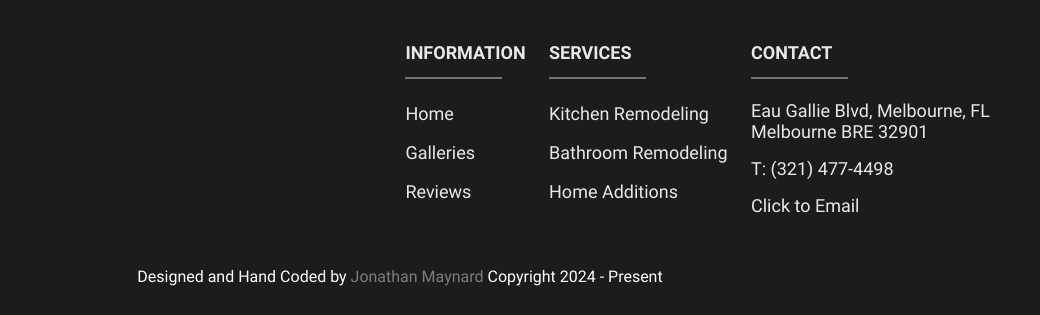
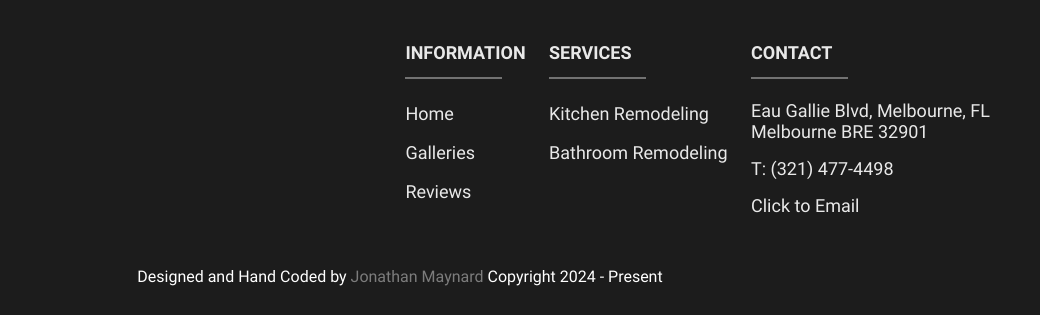
Before and after one commit to jonathanmaynard-gh/Absolute-Renovation-Services-Website, an Eleventy site: page src/index.html in a window 1280 px wide. Shown: the part 5857-6172 px from the top of the page, 240-1280 px from the left. Built offline with nearby package versions, Linux system fonts and the light colour scheme; Eleventy itself is replaced by a stand-in of ours; files that its build step writes are made by us from their sources; files whose address does not match are found by name.

Commit message:
Update footer.html

```diff
--- a/src/_includes/footer.html
+++ b/src/_includes/footer.html
@@ -29,7 +29,6 @@
                     </li>
                     <li>Kitchen Remodeling</li>
                     <li>Bathroom Remodeling</li>
-                    <li>Home Additions</li>
                 </ul>
                 <ul>
                     <li>
```
